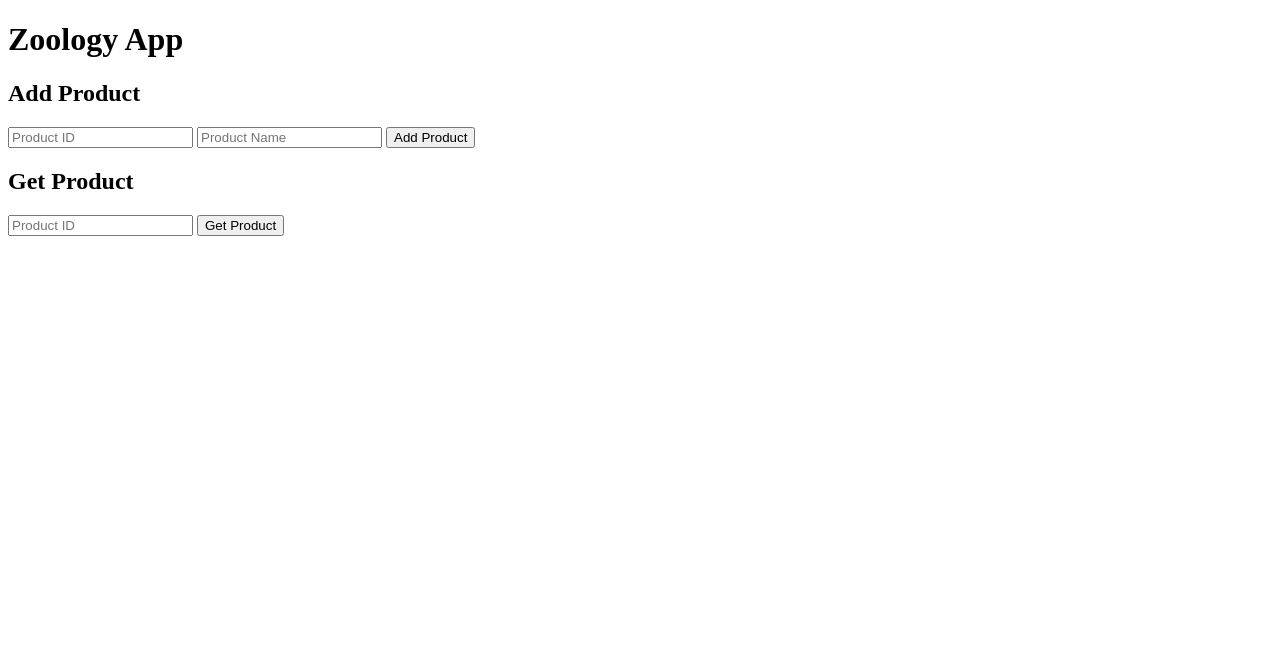
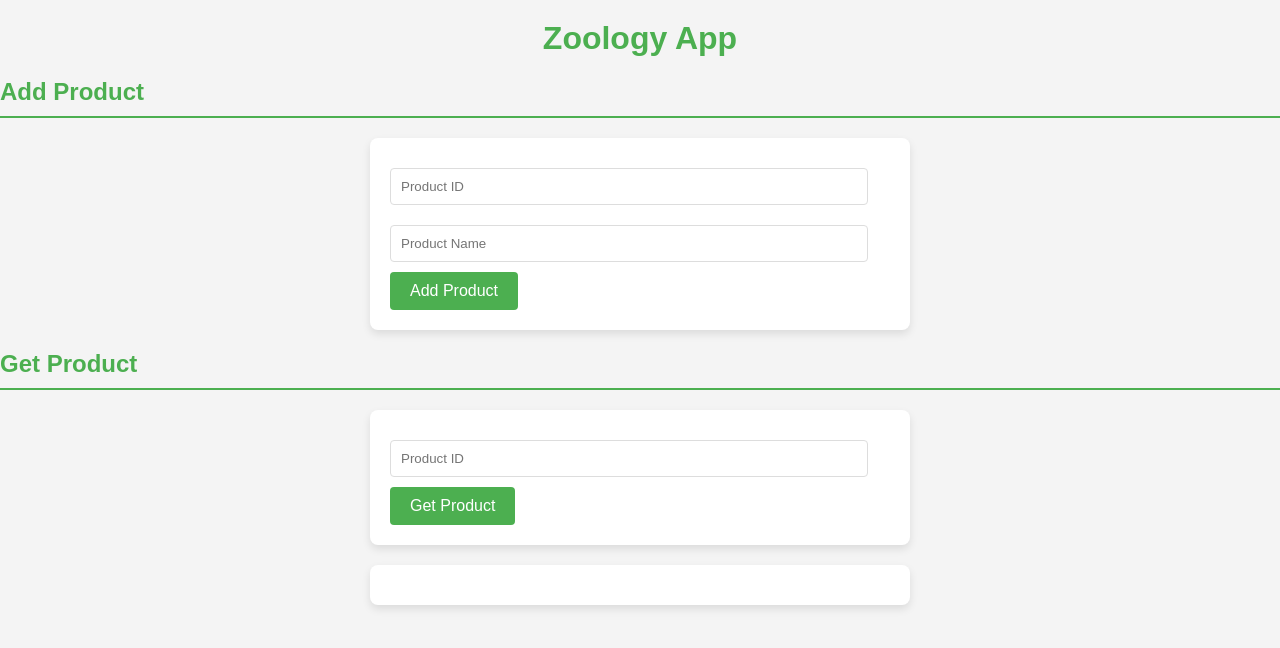
Before and after one commit to Jheison-Jimenez/ZOO-APP, a website: page public/index.html in a window 1280 px wide. Drawn offline with Linux system fonts and the light colour scheme.

Commit message:
Update index.html

```diff
--- a/public/index.html
+++ b/public/index.html
@@ -4,6 +4,73 @@
     <meta charset="UTF-8">
     <meta name="viewport" content="width=device-width, initial-scale=1.0">
     <title>Zoology App</title>
+    <style>
+        body {
+            font-family: Arial, sans-serif;
+            margin: 0;
+            padding: 0;
+            background-color: #f4f4f4;
+            color: #333;
+        }
+
+        h1 {
+            text-align: center;
+            color: #4CAF50;
+            margin-top: 20px;
+        }
+
+        h2 {
+            color: #4CAF50;
+            margin-top: 20px;
+            border-bottom: 2px solid #4CAF50;
+            padding-bottom: 10px;
+        }
+
+        form {
+            max-width: 500px;
+            margin: 0 auto;
+            padding: 20px;
+            background-color: #fff;
+            border-radius: 8px;
+            box-shadow: 0 4px 8px rgba(0, 0, 0, 0.1);
+        }
+
+        input[type="text"] {
+            width: calc(100% - 22px);
+            padding: 10px;
+            margin: 10px 0;
+            border: 1px solid #ddd;
+            border-radius: 4px;
+            box-sizing: border-box;
+        }
+
+        button {
+            background-color: #4CAF50;
+            color: #fff;
+            border: none;
+            padding: 10px 20px;
+            border-radius: 4px;
+            cursor: pointer;
+            font-size: 16px;
+        }
+
+        button:hover {
+            background-color: #45a049;
+        }
+
+        #productDetails {
+            max-width: 500px;
+            margin: 20px auto;
+            padding: 20px;
+            background-color: #fff;
+            border-radius: 8px;
+            box-shadow: 0 4px 8px rgba(0, 0, 0, 0.1);
+        }
+
+        #productDetails p {
+            margin: 10px 0;
+        }
+    </style>
 </head>
 <body>
     <h1>Zoology App</h1>
```
